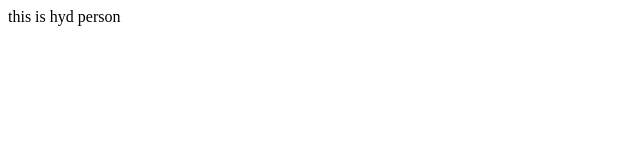
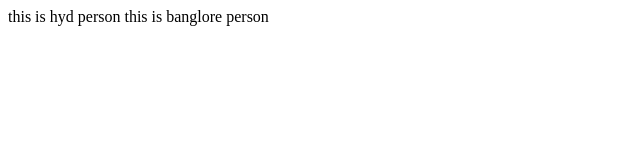
Before and after one commit to madhu1718-png/hyd-repo, a plain HTML site: page index.html in a window 1280 px wide. Shown: the whole page, without its empty margins (0-640 px from the left). Drawn offline with Linux system fonts and the light colour scheme.

Commit message:
banglore

```diff
--- a/index.html
+++ b/index.html
@@ -7,5 +7,6 @@
 </head>
 <body>
     this is hyd person
+    this is banglore person
 </body>
 </html>
```
